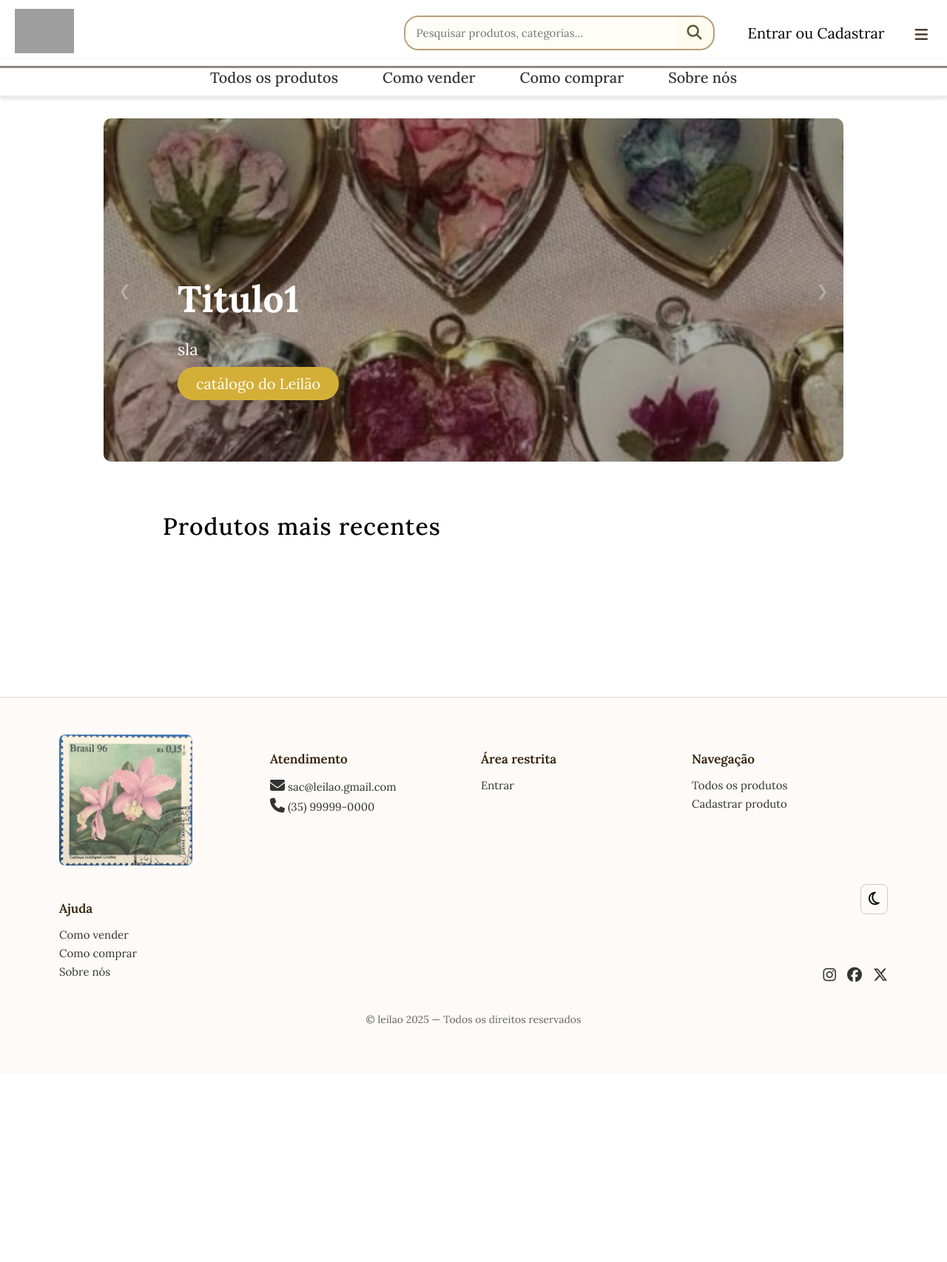
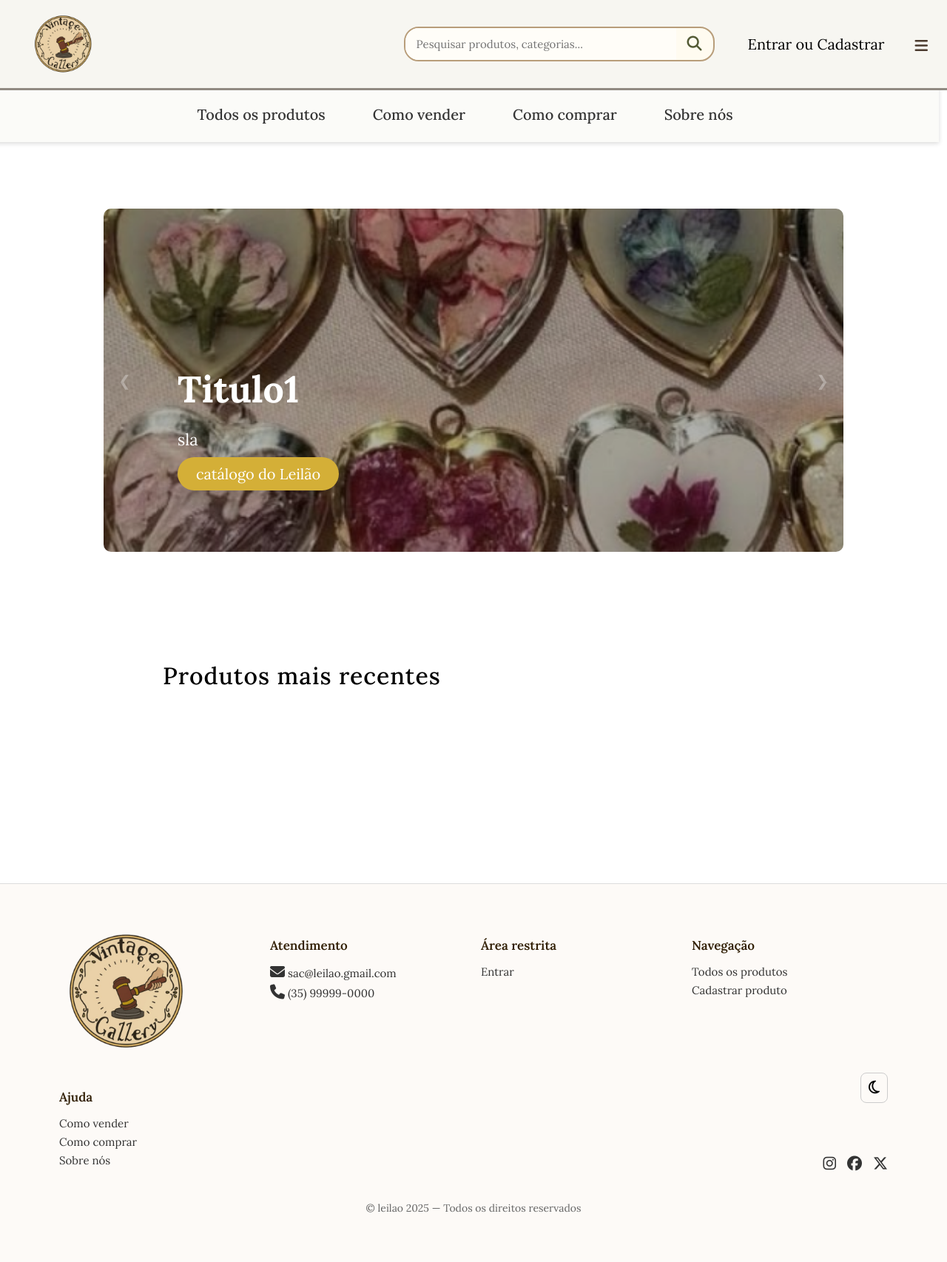
Before and after one commit to FabiJarro/SITE_LEILAO, a Flask app: page / in a window 1280 px wide. Shown: the whole page at 74% size. Before the commit the page ends 1384 px from the top, so only its background shows below. Run offline with Flask 3, Linux system fonts and the light colour scheme; data that the repository does not hold is empty; parts of the project's set-up code (start-up, migrations or seed data) failed here and were passed over; grey boxes are pictures that could not be loaded.

Commit message:
edição no css

```diff
--- a/helpers.py
+++ b/helpers.py
@@ -66,9 +66,6 @@ class ProdutoForm():
         if len(self.nome_produto) < 1 or len(self.nome_produto) > 255:
             raise ValueError('O valor do nome do produto deve ser entre 1 e 255 caracteres')
 
-        if len(self.categoria_produto) < 1 or len(self.categoria_produto) > 100:
-            raise ValueError('O valor da categoria do produto deve ser entre 1 e 100 caracteres')
-
         if len(self.descricao_produto) < 1:
             raise ValueError('A descrição do produto é obrigatória')
 
--- a/static/styles/style.css
+++ b/static/styles/style.css
@@ -176,57 +176,6 @@ body {
 
 
 
-.navPrincipal {
-  display: flex;
-  justify-content: center;
-  /* centraliza o menu na horizontal */
-  margin: 10px 0;
-  border-bottom: 2px solid #eee;
-  padding: 8px
-}
-
-.navPrincipal ul {
-  list-style: none;
-  /* tira as bolinhas */
-  display: flex;
-  justify-content: center;
-  align-items: center;
-  gap: 30px;
-  /* espaçamento entre os itens */
-  padding: 0;
-  margin: 0;
-  font-size: 15px;
-}
-
-.navPrincipal a {
-  text-decoration: none;
-  color: rgb(0, 0, 0);
-  transition: 0.3s;
-  font-size: 18px;
-
-}
-
-
-
-.navPrincipal button {
-  background-color: white;
-  /* border: 2px solid rgb(0, 0, 0); */
-  color: rgb(0, 0, 0);
-  padding: 5px 10px;
-  border-radius: 6px;
-  cursor: pointer;
-  transition: 0.3s;
-  font-family: 'Quicksand';
-}
-
-.navPrincipal button:hover {
-  background-color: rgb(255, 255, 255);
-  color: rgb(0, 0, 0);
-}
-
-
-
-
 .abraangecards {
   /* background: white; */
   display: grid;
@@ -383,7 +332,7 @@ divisão */
   align-items: center;
   justify-content: space-between;
   padding: 12px 20px;
-  background: #ffffff;
+  background: #f7f6f1;
   border-bottom: 3px solid #918a82;
   position: fixed;
   width: 100%;
@@ -391,9 +340,12 @@ divisão */
   top: 0
 }
 
-.logo-vintage {
-  height: 60px;
+
+.logotipo{
+  height:90px;
+  margin-left: 20px;
 }
+
 
 .barra-pesquisa-container {
   flex-grow: 1;
--- a/static/styles/style_index.css
+++ b/static/styles/style_index.css
@@ -1,6 +1,9 @@
 
 
+main{
+    margin-top: 20px;
 
+}
 
 /* ----- CARROSSEL ----- */
 .carrossel-container {
@@ -8,7 +11,7 @@
     overflow: hidden;
     max-width: 100%;
     height: 58vh;
-    margin-top: 20px;
+    /* margin-top: 40px; */
     z-index: 2;
     border-radius: 10px;
 }
@@ -103,18 +106,52 @@
 
 /*nav*/
 
-.navPrincipal {
-    position: fixed;
-    top: 70px;
-    left: 0;
+/* .navPrincipal {
+    top: 190px;
     width: 100%;
-    background: rgba(255, 255, 255, 0.9), 0,3s ease;
-    padding: 12px 0;
+    background: rgba(53, 25, 25, 0.9), 0,3s ease;
+    padding: 25px 0;
     z-index: 999;
     transition: top 0.4s ease;
     box-shadow: 0 2px 6px rgba(0,0,0,0.15);
+    margin-top: 32px;
+    margin-left: -70px;
+    margin-right: -70px;
 
+}  */
+
+
+
+.navPrincipal {
+    width: 100vw;
+    margin: 0;
+    padding: 25px 0;
+    background: rgba(248, 248, 243, 0.6);
+    backdrop-filter: blur(3px);
+    margin-top: 27px;
+    position: relative;
+    left: 49%;
+    right: 50%;
+    transform: translateX(-50%);
+
+    text-align: center;
+    box-shadow: 0 2px 6px rgba(0,0,0,0.15);
 }
+
+
+/* .navPrincipal {
+    width: 100%;
+    margin: 0;
+    padding: 25px 0;
+    background: rgba(255, 255, 255, 0.6);
+    backdrop-filter: blur(3px);
+
+    box-shadow: 0 2px 6px rgba(0,0,0,0.15);
+
+    text-align: center;
+    position: relative;
+} */
+
 
 .navPrincipal ul {
     list-style: none;
@@ -130,7 +167,7 @@
     text-decoration: none;
     color: #333;
     font-size: 1.2rem;
-    padding: 6px 10px;
+    padding: 15px 12px;
     font-weight: 500;
     transition: color 0.3s ease;
     font-size: 20px;
@@ -140,10 +177,6 @@
     color: #92743c;
 }
 
-/* Quando a NAV estiver escondida */
-.nav-escondida {
-    top: -80px;
-}
 
 
 
@@ -151,20 +184,25 @@
 .produtos-recentes {
     width: 100%;
     padding: 40px 80px;
+    margin-top: 80px;
 }
 
 .produtos-recentes h2 {
     font-size: 32px;
-    margin-bottom: 30px;
+    margin-bottom: 50px;
     font-weight: 500;
     letter-spacing: 1px;
+
 }
 
-/* GRID igual ao site de luxo */
+
+
+
 .grid-produtos-recentes {
     display: grid;
     grid-template-columns: repeat(4, 1fr);
     gap: 50px 40px;
+    margin-top: 80px;
 }
 
 /* CARD */
--- a/templates/base.html
+++ b/templates/base.html
@@ -18,7 +18,7 @@
 
     <div class="header-esquerda">
       <a href="{{ url_for('paginainicial') }}">
-        <img src="{{ url_for('static', filename='img/logo.png') }}" alt="Logomarca" class="logo-vintage">
+        <img src="{{ url_for('static', filename='imagens/logotiporf.png') }}" alt="Logotipo" class="logotipo">
       </a>
     </div>
 
@@ -90,7 +90,7 @@
 
   </header>
 
-  <div id="menuBackdrop" class="menu-backdrop">
+  <div id="menuBackdrop" class="menu-backdrop"></div>
 
 
 
@@ -155,7 +155,7 @@
       <!-- Selo grande à esquerda -->
       <div class="footer-selo">
         <a href="{{ url_for('paginainicial') }}">
-          <img src="{{ url_for('static', filename='imagens/selo.jpeg') }}" alt="selo">
+          <img src="{{ url_for('static', filename='imagens/logotiporf.png') }}" alt="logotipo">
         </a>
       </div>
 
--- a/templates/index.html
+++ b/templates/index.html
@@ -31,7 +31,7 @@
 <main>
 
     {% if primeiro_nome %}
-    <p style="font-size: 25px;">Bem-vindo, {{ primeiro_nome }}!</p>
+    <p style="font-size: 25px0; margin-left: -40px; font-size:25px;">Bem-vindo, {{ primeiro_nome }}!</p>
     {% endif%}
 
     <section class="carrossel-container">
@@ -101,25 +101,6 @@
 <script>
     document.addEventListener("DOMContentLoaded", function () {
 
-        // === NAV QUE SOME AO DESCER ===
-        let ultimaPosicaoScroll = 0;
-        const nav = document.querySelector(".navPrincipal");
-
-        window.addEventListener("scroll", function () {
-            let posicaoAtual = window.pageYOffset;
-
-            // Desceu-some
-            if (posicaoAtual > ultimaPosicaoScroll) {
-                nav.classList.add("nav-escondida");
-            }
-            // Subiu-aparece
-            else {
-                nav.classList.remove("nav-escondida");
-            }
-
-            ultimaPosicaoScroll = posicaoAtual;
-        });
-
         const slides = document.querySelectorAll(".carrossel-slide");
         const btnAnterior = document.querySelector(".anterior");
         const btnProximo = document.querySelector(".proximo");
```
Also changed, not shown: templates/cadastrar_produto.html (+16 -10 lines), static/imagens/logotipo.jpeg (added), static/imagens/logotiporf.png (added). Lines whose indentation alone changed are shown as unchanged.
